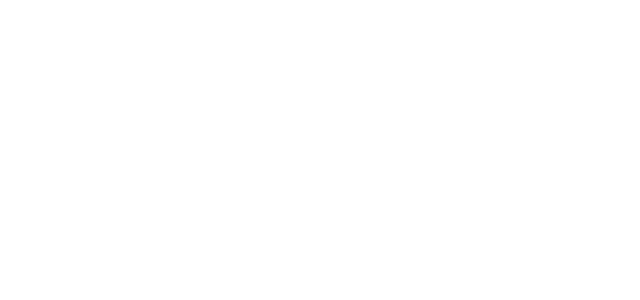
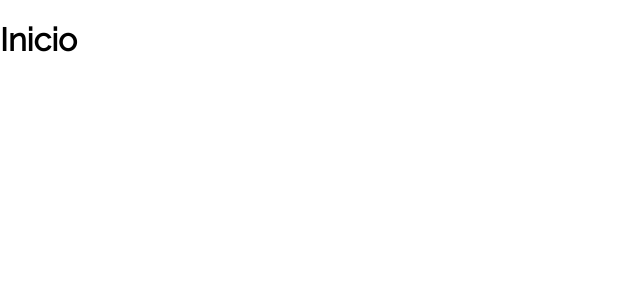
Before and after one commit to rogerdgela/ola-mundo, a React (Create React App) app: page / in a window 1280 px wide. Shown: the top 300 px of the page, without its empty margins (0-640 px from the left). Built offline with nearby package versions, Linux system fonts and the light colour scheme.

Commit message:
Alternando entre rotas com JS

```diff
--- a/src/App.js
+++ b/src/App.js
@@ -1,8 +1,10 @@
+import Inicio from "./paginas/Inicio";
+import SobreMim from "./paginas/SobreMim";
+
+const pagina = window.location.pathname === '/' ? <Inicio /> : <SobreMim />
 
 function App() {
-  return (
-    <h1></h1>
-  );
+  return pagina
 }
 
 export default App;
--- /dev/null
+++ b/src/paginas/Inicio/index.js
@@ -0,0 +1,5 @@
+export default function Inicio() {
+    return (
+        <h1>Inicio</h1>
+    )
+}
--- /dev/null
+++ b/src/paginas/SobreMim/index.js
@@ -0,0 +1,5 @@
+export default function SobreMim() {
+    return (
+        <h1>Sobre Mim</h1>
+    )
+}
```
